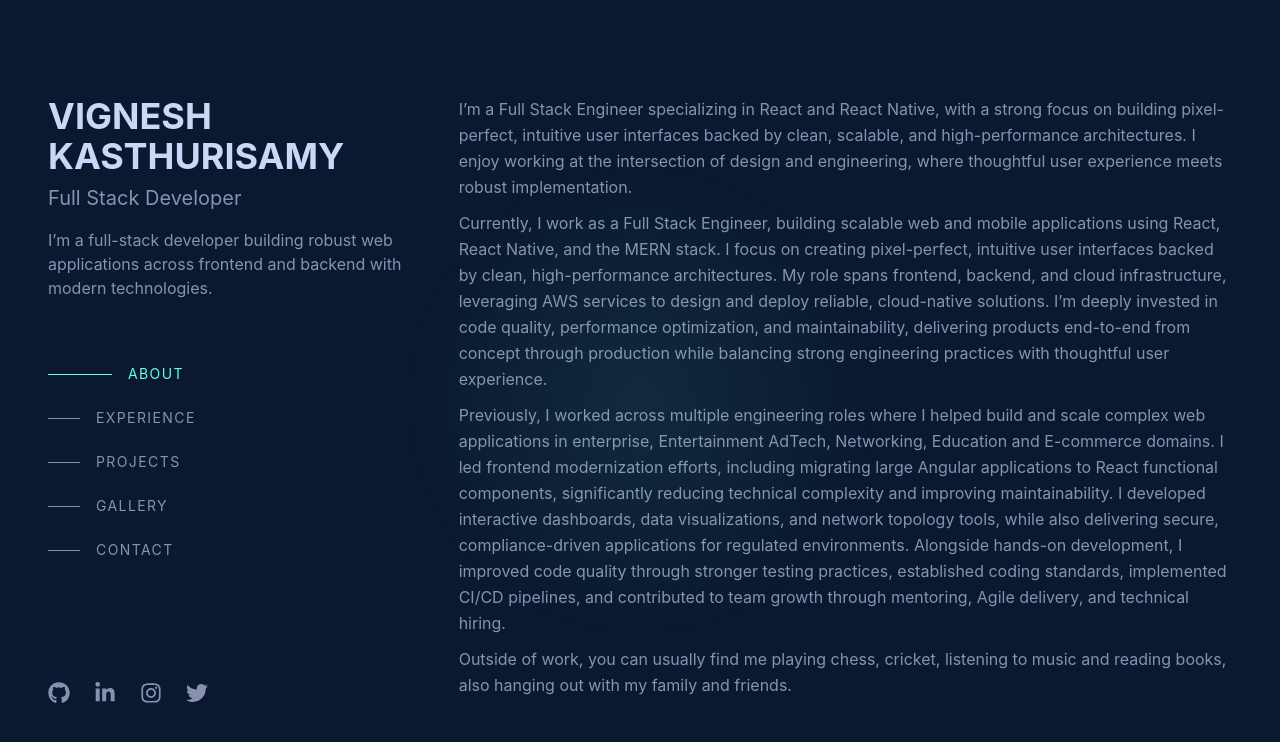
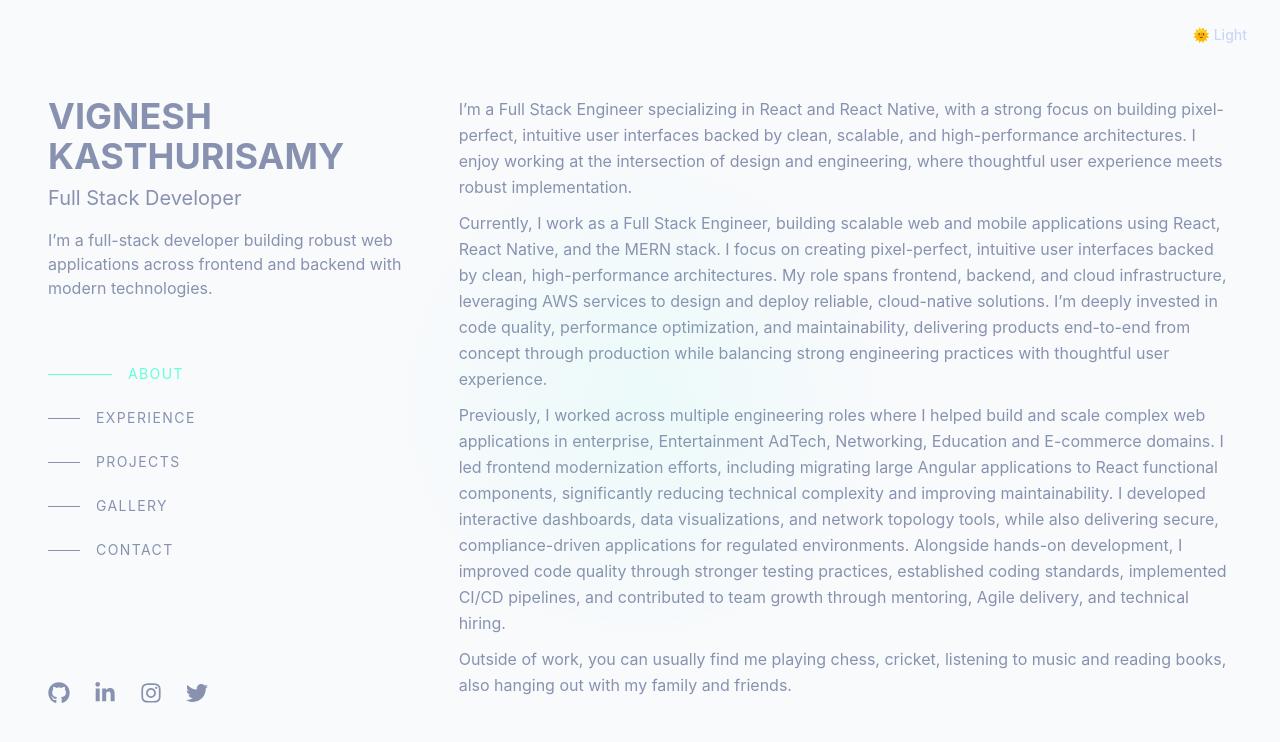
Before and after one commit to vikasthu20/portfolio, a React (Create React App) app: page / in a window 1280 px wide. Shown: the top 742 px of the page. Built offline with nearby package versions, Linux system fonts and the light colour scheme.

Commit message:
added theme

```diff
--- a/src/App.jsx
+++ b/src/App.jsx
@@ -2,6 +2,7 @@ import LeftPanel from "./components/LeftPanel";
 import Content from "./components/Content/Content";
 import AmbientBackground from "./components/AmbientBackground";
 import Footer from "./components/Footer";
+import ThemeToggle from "./components/ThemeToggle";
 
 export default function App() {
   return (
@@ -11,6 +12,7 @@ export default function App() {
 
         {/* Desktop: Grid layout with fixed height | Mobile: Flex column auto height */}
         <div className="lg:grid lg:grid-cols-12 lg:gap-12 lg:h-screen flex flex-col">
+          <ThemeToggle />
 
           {/* LEFT PANEL - Desktop: Sticky sidebar | Mobile: Top section */}
           <LeftPanel />
--- a/src/components/About.jsx
+++ b/src/components/About.jsx
@@ -5,7 +5,7 @@ export default function About() {
   const { profile } = DATA;
   return (
     <>
-      <h1 className="text-4xl font-bold">{profile.name}</h1>
+      <h1 className="text-4xl font-bold text-slate">{profile.name}</h1>
       <p className="mt-2 text-xl text-slate">{profile.role}</p>
       <p className="mt-4 max-w-sm text-slate">
         {profile.summary}
--- a/src/components/AmbientBackground.jsx
+++ b/src/components/AmbientBackground.jsx
@@ -18,7 +18,7 @@ export default function AmbientBackground({ children }) {
   }, []);
 
   return (
-    <div className="relative min-h-screen bg-navy">
+    <div className="relative min-h-screen bg-navy dark:bg-lightnavy transition-colors duration-500 overflow-hidden">
       {/* Glow Layer */}
       <div className="pointer-events-none absolute inset-0 bg-glow" />
       {children}
--- a/src/components/Content/Experience.jsx
+++ b/src/components/Content/Experience.jsx
@@ -83,11 +83,24 @@ const Experience = () => {
             <div
               key={exp.id}
               onMouseEnter={() => setActiveId(exp.id)}
-              className={`grid grid-cols-1 md:grid-cols-12 gap-4 md:gap-10 rounded-2xl p-4 md:p-6 transition-all duration-300 cursor-pointer w-full ${
-                isActive
-                  ? "bg-white/5 shadow-lg ring-1 ring-white/10"
-                  : "opacity-40 hover:opacity-60"
-              }`}
+              className={`grid grid-cols-1 md:grid-cols-12 gap-4 md:gap-10 rounded-2xl p-4 md:p-6 cursor-pointer w-full
+                transition-all duration-300
+                ${
+                  isActive
+                    ? `
+                      opacity-100
+                      bg-cyan-400/10 dark:bg-stone-800
+                      shadow-lg
+                      ring-1 ring-cyan-400/20 dark:ring-stone/10
+                    `
+                    : `
+                      opacity-40
+                      hover:opacity-100
+                      hover:bg-cyan-400/5 dark:hover:bg-stone/5
+                    `
+                }
+              `}
+
             >
               {/* Left – Years */}
               <div className="md:col-span-3">
--- /dev/null
+++ b/src/components/ThemeToggle.jsx
@@ -0,0 +1,50 @@
+import { useEffect, useState } from "react";
+
+export default function ThemeToggle() {
+  const [theme, setTheme] = useState("dark");
+
+  // Load saved theme on first render
+  useEffect(() => {
+    const savedTheme = localStorage.getItem("theme") || "dark";
+    setTheme(savedTheme);
+
+    if (savedTheme === "dark") {
+      document.documentElement.classList.add("dark");
+    } else {
+      document.documentElement.classList.remove("dark");
+    }
+  }, []);
+
+  const toggleTheme = () => {
+    const newTheme = theme === "dark" ? "light" : "dark";
+    setTheme(newTheme);
+
+    if (newTheme === "dark") {
+      document.documentElement.classList.add("dark");
+    } else {
+      document.documentElement.classList.remove("dark");
+    }
+
+    localStorage.setItem("theme", newTheme);
+  };
+
+  return (
+    <button
+      onClick={toggleTheme}
+      aria-label="Toggle Theme"
+      className="
+        fixed top-4 right-4 z-50
+        px-3 py-2 sm:px-4 sm:py-2
+        rounded-full
+        border border-white/20
+        bg-white/10
+        backdrop-blur-md
+        text-sm font-medium
+        transition-all duration-300
+        hover:scale-105 active:scale-95
+      "
+    >
+      {theme === "dark" ? "🌞 Light" : "🌙 Dark"}
+    </button>
+  );
+}
--- a/src/index.css
+++ b/src/index.css
@@ -2,15 +2,16 @@
 @tailwind components;
 @tailwind utilities;
 
-/* Reset */
+/* =========================
+   RESET & GLOBAL FONT
+   ========================= */
 body {
   margin: 0;
   font-family:
     -apple-system, BlinkMacSystemFont, "Segoe UI", "Roboto", "Oxygen", "Ubuntu",
     "Cantarell", "Fira Sans", "Droid Sans", "Helvetica Neue", sans-serif;
 
-  background-color: #0a192f;
-  color: #ccd6f6; /* 🔥 IMPORTANT */
+  transition: background-color 0.3s ease, color 0.3s ease;
 }
 
 code {
@@ -18,7 +19,30 @@ code {
     source-code-pro, Menlo, Monaco, Consolas, "Courier New", monospace;
 }
 
-/* 🔒 LOCK PAGE SCROLL */
+/* =========================
+   THEME VARIABLES
+   ========================= */
+:root {
+  /* Light theme */
+  --bg-color: #f8fafc;
+  --text-color: #0f172a;
+}
+
+.dark {
+  /* Dark theme (YOUR ORIGINAL COLORS) */
+  --bg-color: #0a192f;
+  --text-color: #ccd6f6; /* 🔥 IMPORTANT */
+}
+
+/* Apply theme */
+body {
+  background-color: var(--bg-color);
+  color: var(--text-color);
+}
+
+/* =========================
+   LAYOUT SAFETY
+   ========================= */
 html,
 body {
   min-height: 100%;
@@ -29,13 +53,19 @@ body {
   min-height: 100%;
 }
 
-/* 🎯 Ambient Glow */
+/* =========================
+   AMBIENT GLOW
+   ========================= */
 :root {
   --x: 50%;
   --y: 50%;
 }
 
 .bg-glow {
+  background: none;
+}
+
+.dark .bg-glow {
   background: radial-gradient(
     600px circle at var(--x) var(--y),
     rgba(100, 255, 218, 0.08),
@@ -43,17 +73,16 @@ body {
   );
 }
 
+/* =========================
+   SCROLLBAR HELPERS
+   ========================= */
 .hide-scrollbar {
-  -ms-overflow-style: none; /* IE & Edge */
-  scrollbar-width: none; /* Firefox */
+  -ms-overflow-style: none;
+  scrollbar-width: none;
 }
 
 .hide-scrollbar::-webkit-scrollbar {
-  display: none; /* Chrome, Safari */
-}
-
-.m-t-10 {
-  margin-top: 10px;
+  display: none;
 }
 
 @media (min-width: 1024px) {
@@ -61,9 +90,17 @@ body {
     scrollbar-width: none;
     -ms-overflow-style: none;
   }
+
   .scrollbar-hide::-webkit-scrollbar {
     display: none;
   }
+}
+
+/* =========================
+   UTILITIES
+   ========================= */
+.m-t-10 {
+  margin-top: 10px;
 }
 
 .contact-section.animate-in {
--- a/tailwind.config.js
+++ b/tailwind.config.js
@@ -1,5 +1,6 @@
 /** @type {import('tailwindcss').Config} */
 module.exports = {
+  darkMode: "class",
   content: ["./index.html", "./src/**/*.{js,jsx}"],
   theme: {
     fontFamily: {
@@ -11,6 +12,7 @@ module.exports = {
         slate: "#8892b0",
         lightSlate: "#ccd6f6",
         accent: "#64ffda",
+        lightnavy: "#f8fafc",
       },
     },
   },
```
